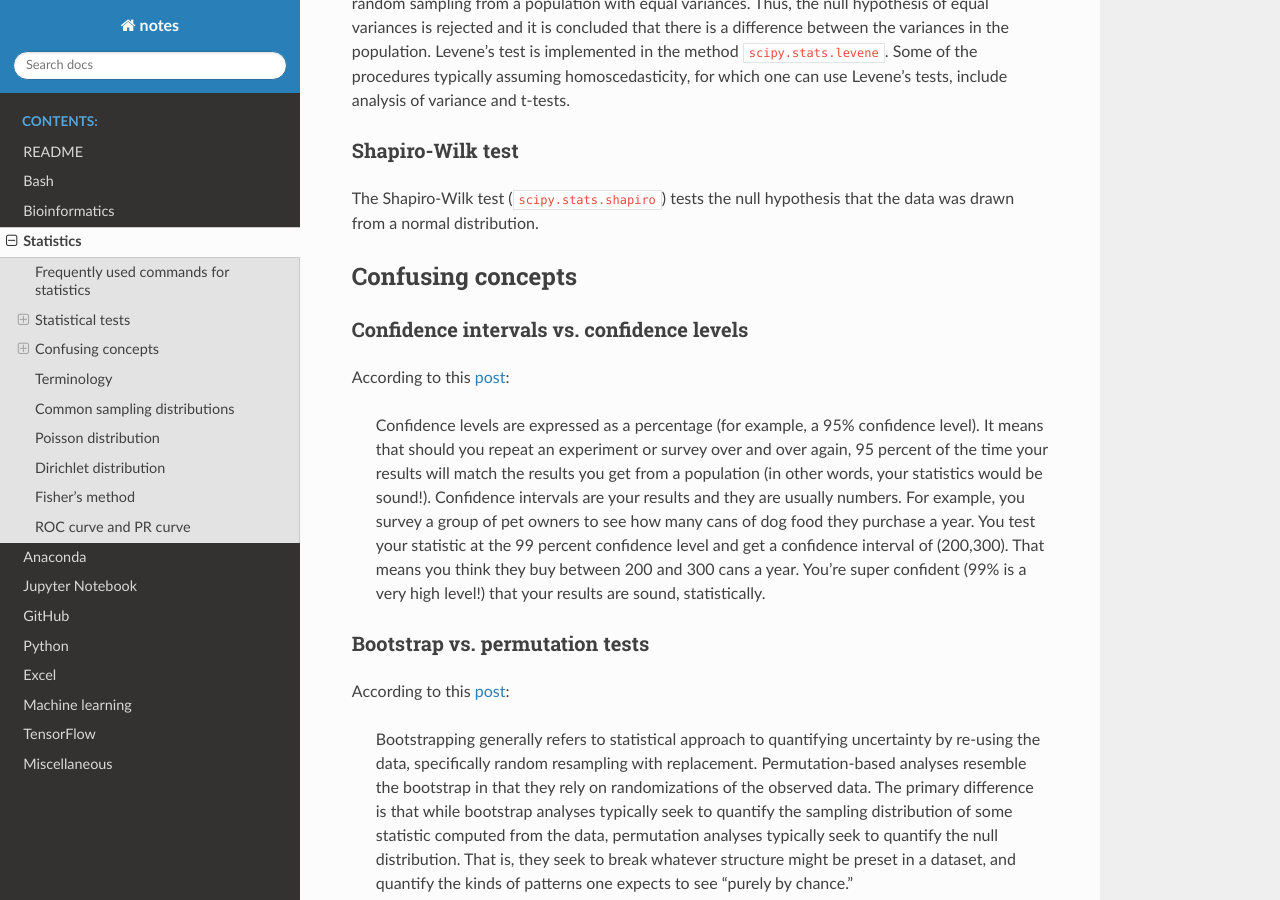
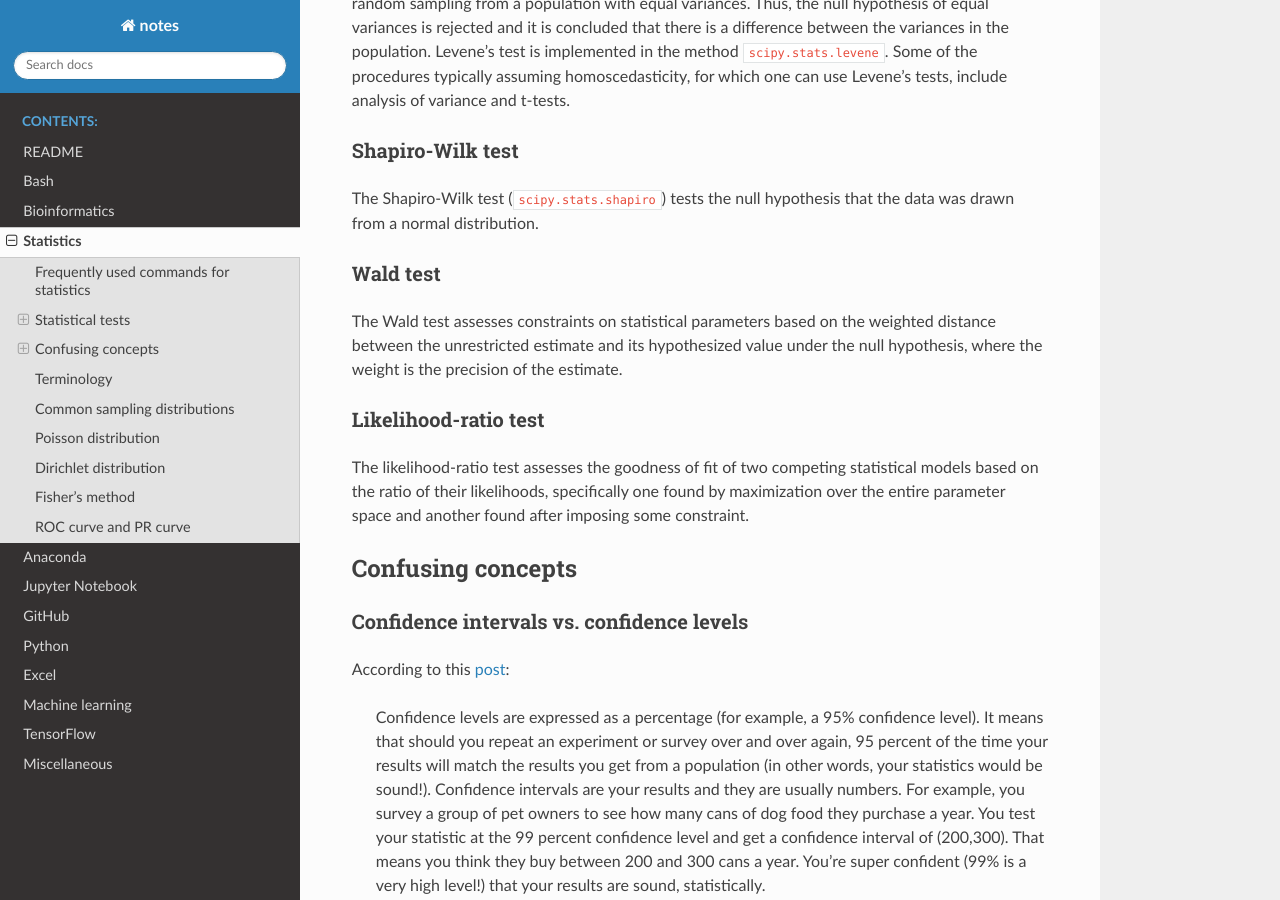
Before and after one commit to sbslee/notes, a Sphinx documentation site: the page built from docs/statistics.rst, in a window 1280 px wide and 900 px high, scrolled down 3713 px. Built offline with Sphinx 7.4.7 and the Read the Docs theme 2.0.0, drawn with Linux system fonts in a browser that asks for light colours.

Commit message:
Update statistics.rst

```diff
--- a/docs/statistics.rst
+++ b/docs/statistics.rst
@@ -125,6 +125,16 @@ Shapiro-Wilk test
 
 The Shapiro-Wilk test (``scipy.stats.shapiro``) tests the null hypothesis that the data was drawn from a normal distribution.
 
+Wald test
+---------
+
+The Wald test assesses constraints on statistical parameters based on the weighted distance between the unrestricted estimate and its hypothesized value under the null hypothesis, where the weight is the precision of the estimate.
+
+Likelihood-ratio test
+---------------------
+
+The likelihood-ratio test assesses the goodness of fit of two competing statistical models based on the ratio of their likelihoods, specifically one found by maximization over the entire parameter space and another found after imposing some constraint.
+
 Confusing concepts
 ==================
 
```
